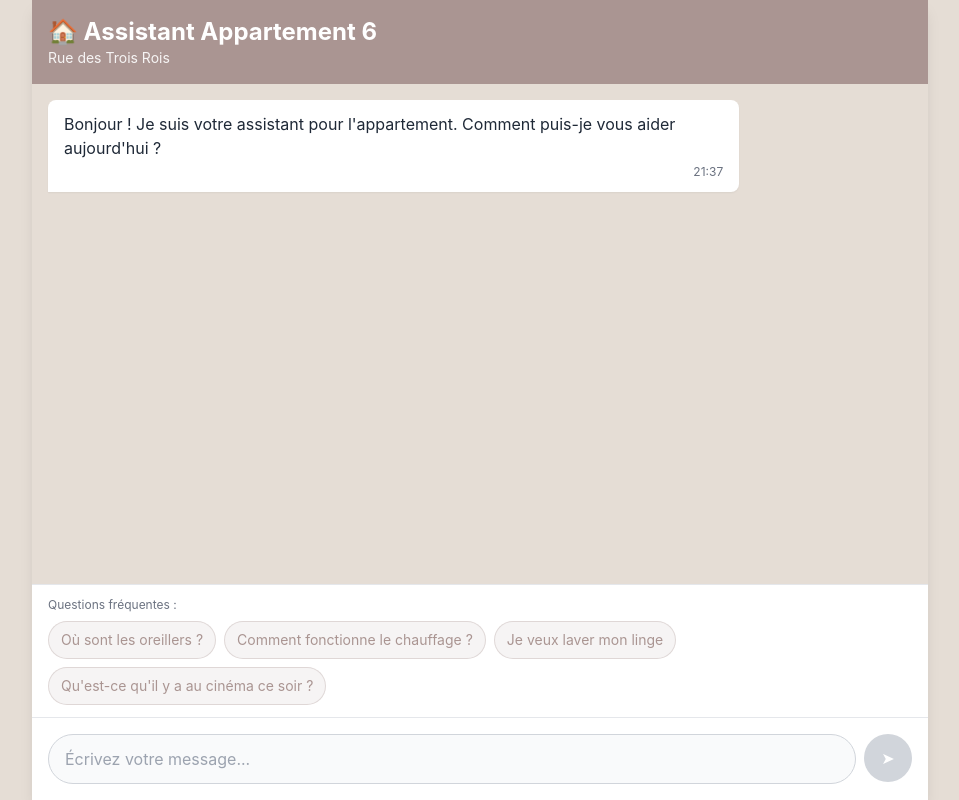
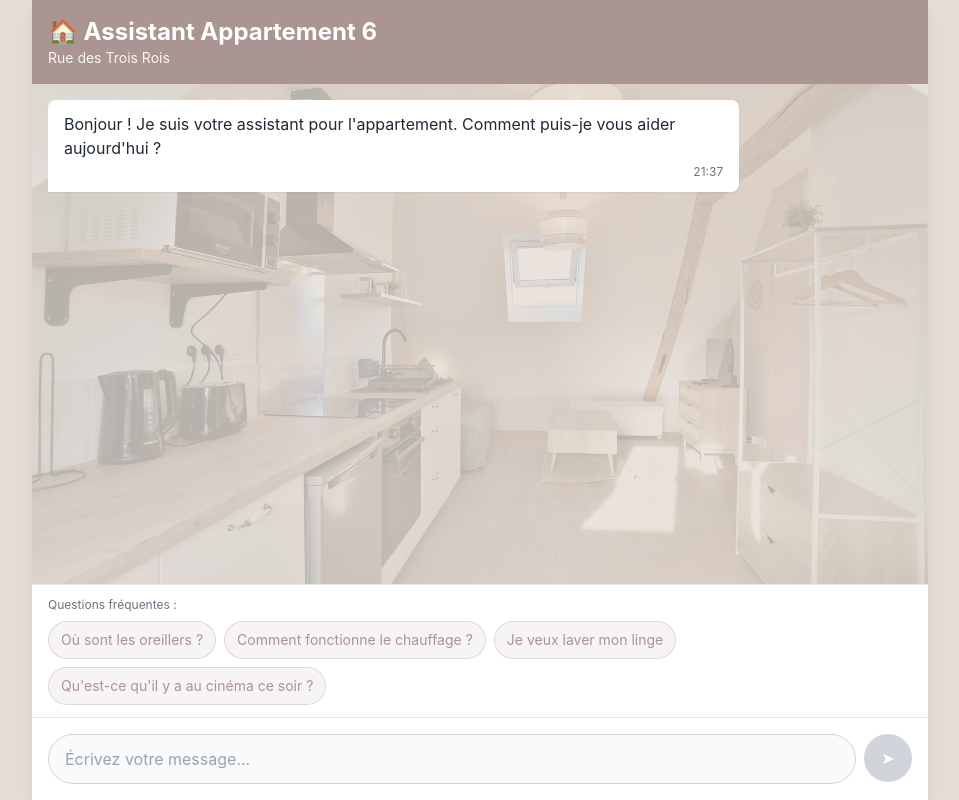
Before and after one commit to Sylvain-bot/chatbot-appt-2, a Next.js app: page / in a window 1280 px wide. Shown: the whole page, without its empty margins (160-1119 px from the left). Built offline with nearby package versions, Linux system fonts and the light colour scheme.

Commit message:
Ajout image de fond de l'appartement dans la zone de messages (opacity 20%)

```diff
--- a/app/page.tsx
+++ b/app/page.tsx
@@ -88,8 +88,13 @@ export default function Home() {
       </div>
 
       {/* Messages */}
-      <div ref={messagesContainerRef} className="flex-1 overflow-y-auto bg-[#e5ddd5]">
-        <div className="p-3 sm:p-4 space-y-3 sm:space-y-4">
+      <div ref={messagesContainerRef} className="flex-1 overflow-y-auto bg-[#e5ddd5] relative">
+        {/* Background Image */}
+        <div
+          className="absolute inset-0 bg-cover bg-center opacity-20 pointer-events-none"
+          style={{ backgroundImage: 'url(/appt6.jpeg)' }}
+        />
+        <div className="p-3 sm:p-4 space-y-3 sm:space-y-4 relative z-10">
         {messages.map((message, index) => (
           <div
             key={index}
```
Also changed, not shown: public/appt6.jpeg (added).
